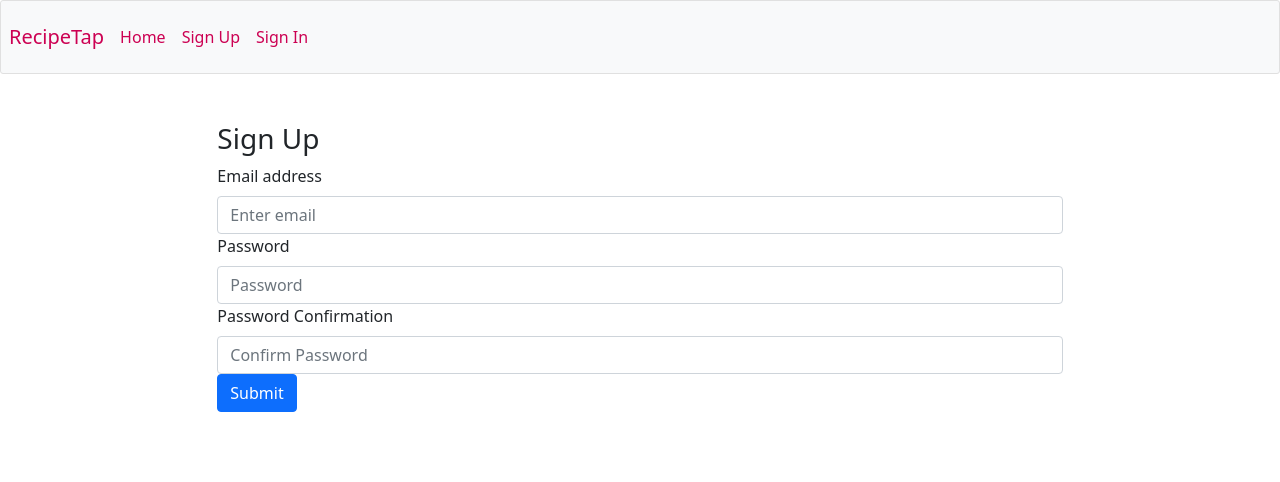
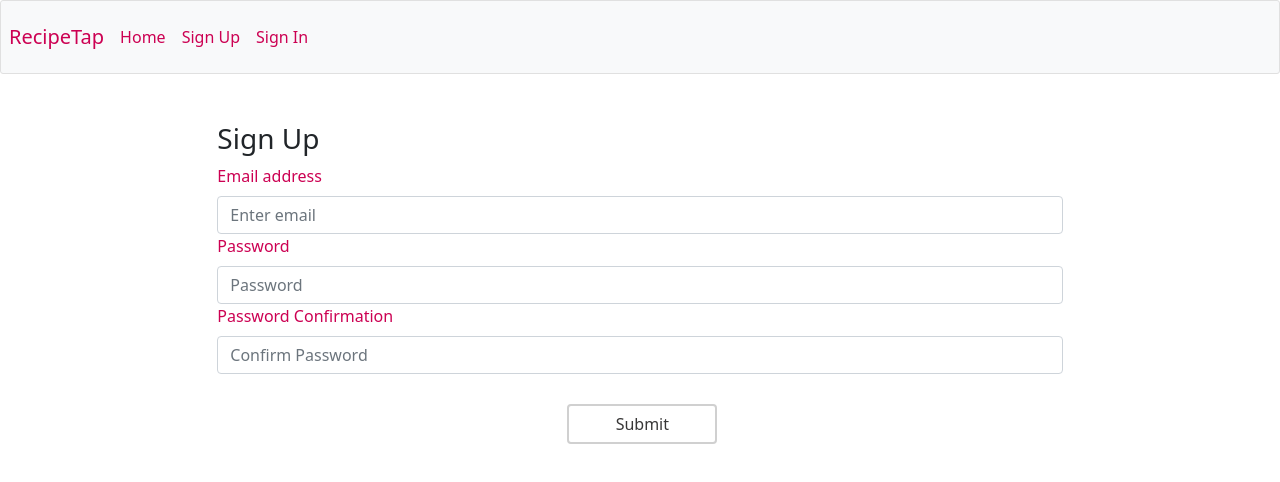
Before and after one commit to Mahider-Mengiste/Recipe-App-Client, a React (Create React App) app: page /sign-up in a window 1280 px wide. Shown: the top 482 px of the page. Built offline with nearby package versions, Linux system fonts and the light colour scheme.

Commit message:
changed the style for the signin and signup page

```diff
--- a/src/components/auth/SignIn.js
+++ b/src/components/auth/SignIn.js
@@ -58,7 +58,15 @@ const SignIn = (props) => {
         <div className='row'>
             <div className='col-sm-10 col-md-8 mx-auto mt-5'>
                 <h3>Sign In</h3>
-                <Form onSubmit={onSignIn}>
+                <Form
+                onSubmit={onSignIn}
+                style={
+                    {
+
+                        color: '#cc0052'
+                    }
+                }
+                >
                     <Form.Group controlId='email'>
                         <Form.Label>Email address</Form.Label>
                         <Form.Control
@@ -81,7 +89,21 @@ const SignIn = (props) => {
                             onChange={e => setPassword(e.target.value)}
                         />
                     </Form.Group>
-                    <Button variant='primary' type='submit'>
+                    <Button
+                    variant='primary'
+                    type='submit'
+                    style={
+                        {
+                            backgroundColor: 'rgb(255, 255, 255)',
+                            border: '2px solid 	#D0D0D0',
+                            textAlign:'center',
+                            marginTop: '30px',
+                            color: 'rgb(56, 55, 55)',
+                            width: '150px',
+                            marginLeft: '350px'
+                        }
+                    }
+                    >
                         Submit
                     </Button>
                 </Form>
--- a/src/components/auth/SignUp.js
+++ b/src/components/auth/SignUp.js
@@ -59,7 +59,15 @@ const SignUp = (props) => {
         <div className='row'>
             <div className='col-sm-10 col-md-8 mx-auto mt-5'>
                 <h3>Sign Up</h3>
-                <Form onSubmit={onSignUp}>
+                <Form
+                onSubmit={onSignUp}
+                style={
+                    {
+
+                        color: '#cc0052'
+                    }
+                }
+                >
                     <Form.Group controlId='email'>
                         <Form.Label>Email address</Form.Label>
                         <Form.Control
@@ -93,7 +101,21 @@ const SignUp = (props) => {
                             onChange={e => setPasswordConfirmation(e.target.value)}
                         />
                     </Form.Group>
-                    <Button variant='primary' type='submit'>
+                    <Button
+                    variant='primary'
+                    type='submit'
+                    style={
+                        {
+                            backgroundColor: 'rgb(255, 255, 255)',
+                            border: '2px solid 	#D0D0D0',
+                            textAlign:'center',
+                            marginTop: '30px',
+                            color: 'rgb(56, 55, 55)',
+                            width: '150px',
+                            marginLeft: '350px'
+                        }
+                    }
+                    >
                         Submit
                     </Button>
                 </Form>
```
